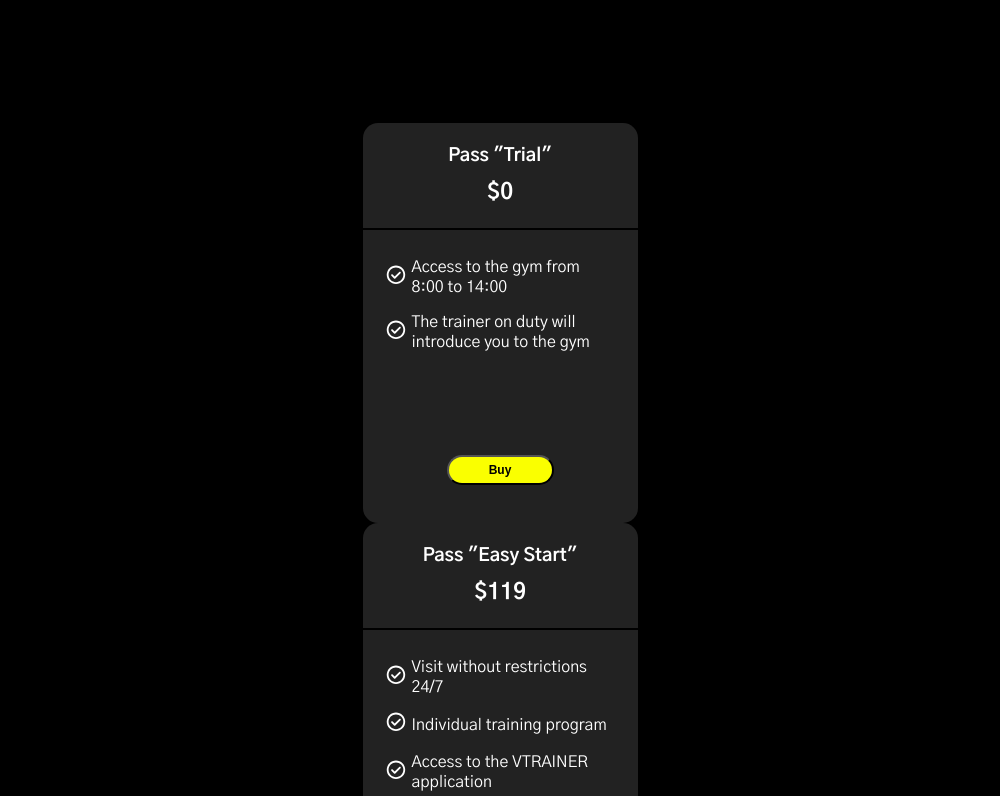
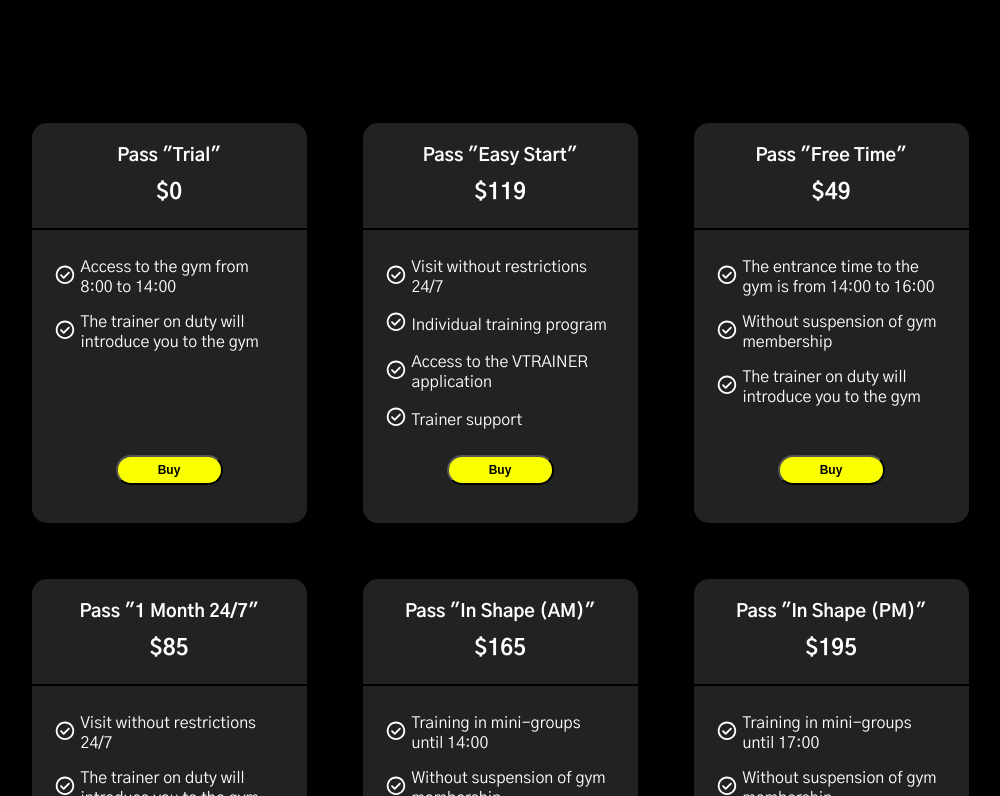
Before and after one commit to Stanislav-i/gym, a React (Create React App) app: page / in a window 1280 px wide. Shown: the part 1624-2420 px from the top of the page, without its empty margins (140-1140 px from the left). Built offline with nearby package versions, Linux system fonts and the light colour scheme; a web font is replaced by a local one.

Commit message:
Membership section work
Swiper added
Adapt./resp. styles added

```diff
--- a/package.json
+++ b/package.json
@@ -4,12 +4,14 @@
   "private": true,
   "homepage": "https://Stanislav-i.github.io/gym/",
   "dependencies": {
+    "@reduxjs/toolkit": "^2.0.1",
     "@testing-library/jest-dom": "^5.16.3",
     "@testing-library/react": "^12.1.4",
     "@testing-library/user-event": "^13.5.0",
     "react": "^18.1.0",
     "react-dom": "^18.1.0",
     "react-icons": "^4.12.0",
+    "react-redux": "^9.0.2",
     "react-scripts": "5.0.1",
     "styled-components": "^6.1.1",
     "swiper": "^11.0.5",
--- a/src/components/membership/Membership.jsx
+++ b/src/components/membership/Membership.jsx
@@ -1,17 +1,34 @@
 import { Container } from 'components/Container';
 import React from 'react';
-import { MembershipList, SectionTitle, Wrapper } from './Membership.styled';
+import { MembershipList, SectionTitle, SwiperDiv, Wrapper } from './Membership.styled';
 import MembershipCard from './membershipCard/MembershipCard';
 import { memberships } from './membershipDB';
+import { Swiper, SwiperSlide } from 'swiper/react';
+import 'swiper/css';
 
 const Membership = () => {
   return (
     <Container>
       <Wrapper id="membership">
         <SectionTitle>Gym membership</SectionTitle>
+        <SwiperDiv>
+        <Swiper
+          spaceBetween={20}
+          slidesPerView={1.4}
+          centeredSlides={true}
+          initialSlide={1}
+          // loop={true}
+        >
+          {memberships.map(({ pass, cost, features }, index) => (
+            <SwiperSlide key={index}>
+              <MembershipCard pass={pass} cost={cost} features={features} />
+            </SwiperSlide>
+          ))}
+        </Swiper>
+        </SwiperDiv>
         <MembershipList>
-          {memberships.map(({ pass, cost, features }) => (
-            <li key={pass}>
+        {memberships.map(({ pass, cost, features }, index) => (
+            <li key={index}>
               <MembershipCard pass={pass} cost={cost} features={features} />
             </li>
           ))}
--- a/src/components/membership/Membership.styled.jsx
+++ b/src/components/membership/Membership.styled.jsx
@@ -1,24 +1,24 @@
 import styled from 'styled-components';
 
 export const Wrapper = styled.div`
+  @media (min-width: 744px) {
     display: flex;
     flex-direction: column;
     align-items: center;
-
-
-
-    @media (min-width: 744px){
-
   }
 
-    @media (min-width: 1000px){
-
+  @media (min-width: 1000px) {
   }
 
-    @media (min-width: 1600px){
+  @media (min-width: 1600px) {
+  }
+`;
 
+export const SwiperDiv = styled.div`
+  @media (min-width: 744px) {
+    display: none;
   }
-`
+`;
 
 export const SectionTitle = styled.h2`
   display: inline-block;
@@ -26,22 +26,37 @@ width: 100%;
   text-align: center;
   padding-bottom: 70px;
 
-    @media (min-width: 744px){
+  @media (min-width: 744px) {
     padding-bottom: 100px;
     font-size: var(--fs-h2);
   }
 
-    @media (min-width: 1000px){
+  @media (min-width: 1000px) {
     padding-bottom: 120px;
     font-size: var(--fs-h2);
   }
 
-    @media (min-width: 1600px){
-
+  @media (min-width: 1600px) {
   }
-`
+`;
 
 export const MembershipList = styled.ul`
-    display: flex;
-    flex-direction: column;
-`
+  display: none;
+
+  @media (min-width: 744px) {
+    width: fit-content;
+    display: grid;
+    place-items: center;
+    grid-template-columns: repeat(2, 1fr);
+    grid-gap: 34px;
+
+    @media (min-width: 1000px) {
+      grid-template-columns: repeat(3, 1fr);
+      grid-gap: 56px;
+    }
+
+    @media (min-width: 1600px) {
+      grid-gap: 68px;
+    }
+  }
+`;
--- a/src/components/membership/membershipCard/MembershipCard.jsx
+++ b/src/components/membership/membershipCard/MembershipCard.jsx
@@ -14,13 +14,13 @@ import { YellowButton } from 'components/YellowButton/YellowButton.styled';
 const MembershipCard = ({ pass, cost, features }) => {
   return (
     <Wrapper>
-      <LitemTitle>Pass "{pass}"</LitemTitle>
+      <LitemTitle className="pass">Pass "{pass}"</LitemTitle>
       <LitemTitle className="cost">${cost}</LitemTitle>
       <LitemList>
         {features.map((text, index) => (
           <LitemText key={index}>
             <LitemImg>
-              <svg width="20" height="20">
+              <svg width="20" height="20" className='svg'>
                 <use href={sprite + '#icon-checkmark'} />
               </svg>
             </LitemImg>
--- a/src/components/membership/membershipCard/MembershipCard.styled.jsx
+++ b/src/components/membership/membershipCard/MembershipCard.styled.jsx
@@ -10,7 +10,19 @@ position: relative;
   width: 275px;
   height: 400px;
 
-`
+  &:hover {
+    border: 1px solid var(--color-accent);
+    .cost,
+    .pass {
+      background-color: var(--color-accent);
+      border: 1px solid var(--color-accent);
+      color: black;
+    }
+    .svg {
+      stroke: var(--color-accent);
+    }
+  }
+`;
 
 export const LitemTitle = styled.div`
   width: 100%;
@@ -18,39 +30,39 @@ export const LitemTitle = styled.div`
   font-size: var(--fs-lg);
   font-weight: var(--fw-semi-bold);
   padding: 22px 0 10px;
+  border-top-left-radius: 15px;
+  border-top-right-radius: 15px;
 
-    &.cost{
+  &.cost {
     font-size: 22px;
     padding: 0 0 22px;
     border-bottom: 2px solid black;
+    border-radius: 0;
   }
-`
+`;
 export const LitemList = styled.ul`
   padding: 0 23px;
-`
+`;
 export const LitemText = styled.li`
   display: flex;
   align-items: center;
   font-size: var(--fs-md);
   padding-bottom: 15px;
 
-    &:first-child{
+  &:first-child {
     padding-top: 27px;
   }
 
-    &:last-child{
+  &:last-child {
     padding-bottom: 0;
   }
-
-`
+`;
 export const LitemImg = styled.span`
   padding-right: 6px;
-`
-export const LitemP = styled.p`
-
-`
+`;
+export const LitemP = styled.p``;
 
 export const YellowBtnCont = styled.div`
   position: absolute;
   bottom: 38px;
-`
+`;
```
Also changed, not shown: 1 other file (tests, documents, lock files or other folders). Lines whose indentation alone changed are shown as unchanged.
